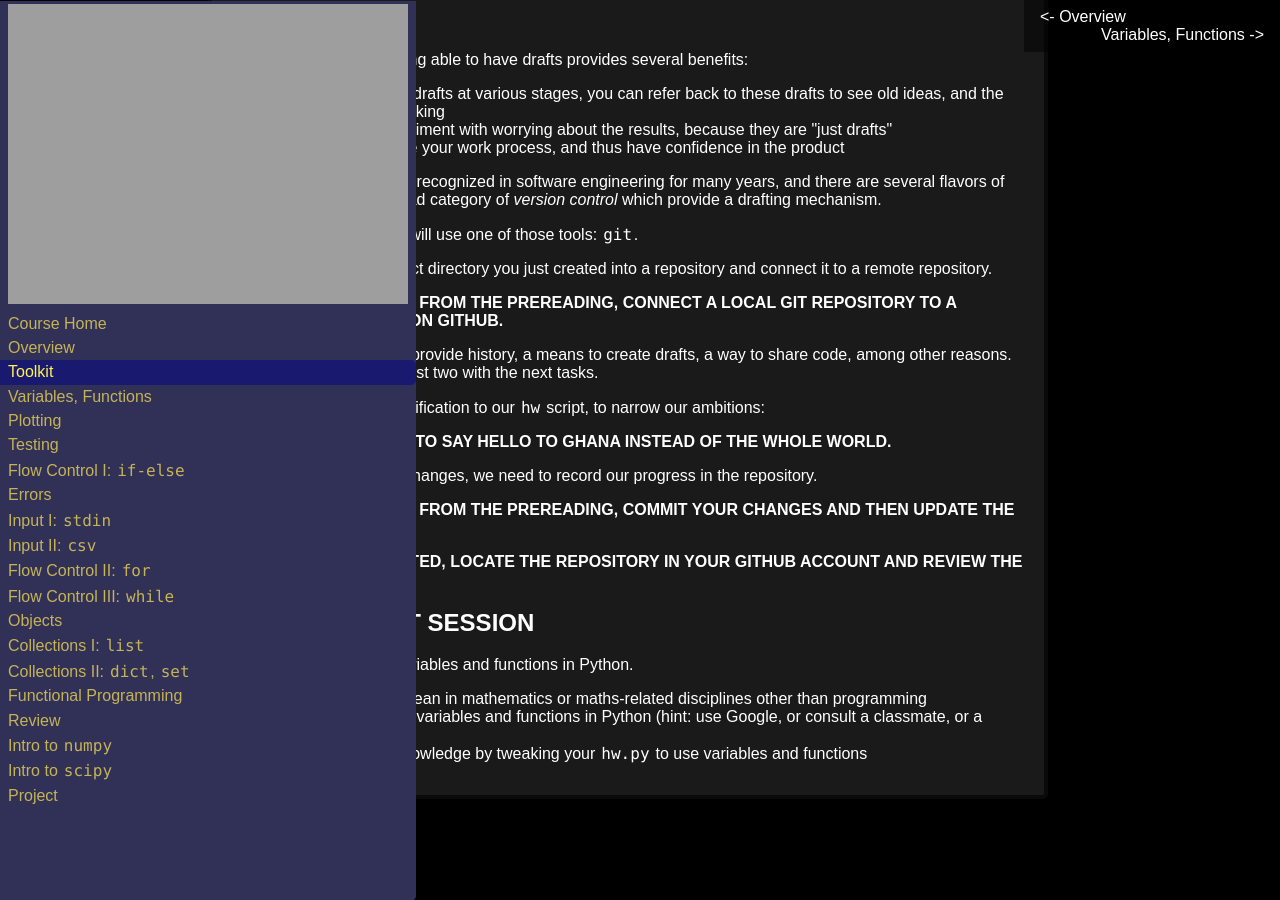
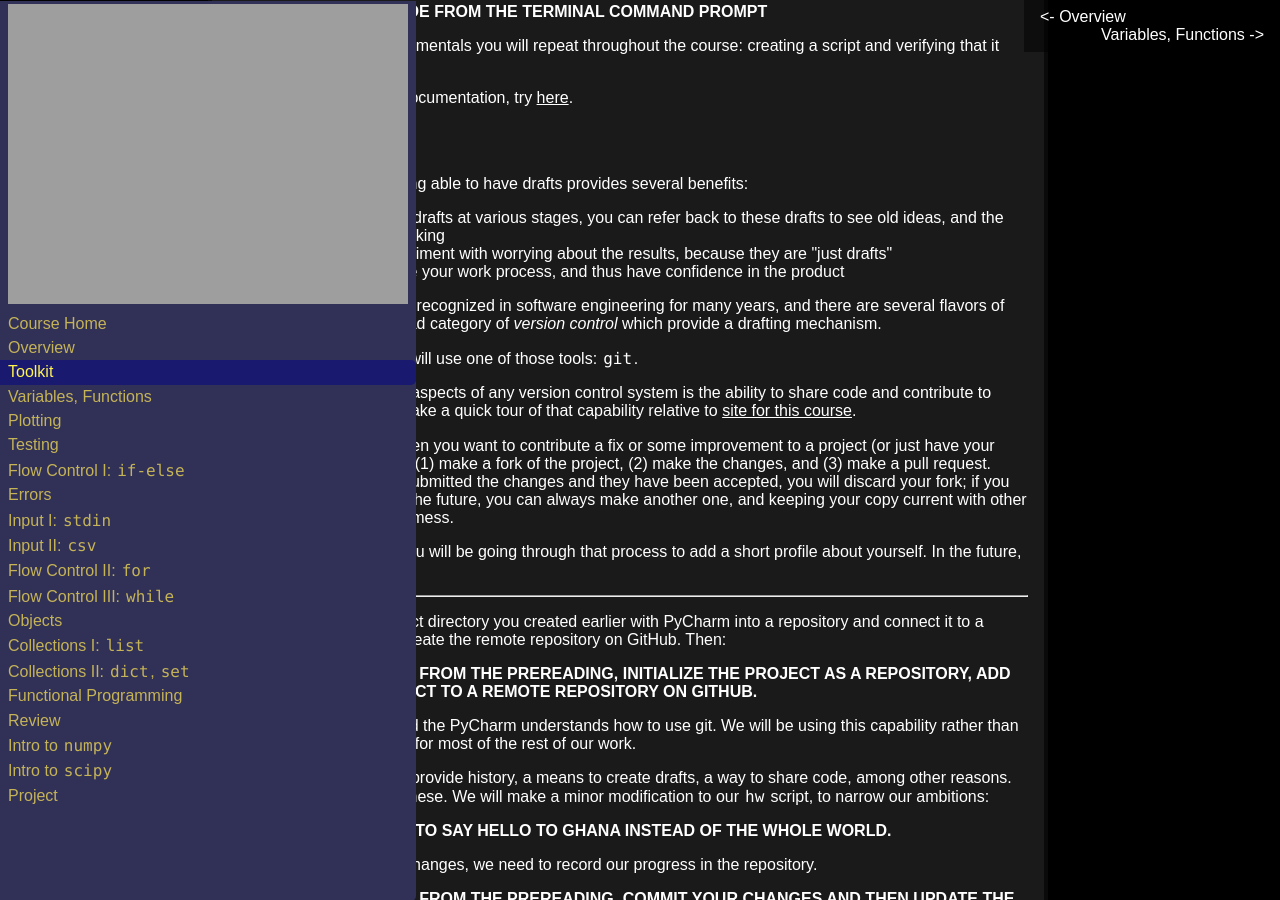
Before and after one commit to AIMS-Ghana/python-course, a Jekyll site: the page built from _days/01_toolkit.md, in a window 1280 px wide and 900 px high, scrolled down 2148 px. Built offline with Jekyll 4.4.1, drawn with Linux system fonts in a browser that asks for light colours; some of the changed text lies outside the part shown.

Commit message:
content updates for 2nd day of class

```diff
--- a/_days/01_toolkit.md
+++ b/_days/01_toolkit.md
@@ -37,8 +37,8 @@ The most important command for that purpose is `man`, short for *manual*.  For e
 computername:~ username$ man ls
 ~~~
 
-will tell you how the `ls` command works in gory detail.  Checkout the following
-commands about basic directory manipulation, and there will be a quiz:
+will tell you how the `ls` command works in gory detail.  Investigate the following
+commands about basic directory manipulation, and then there will be a quiz:
 
  - `ls`
  - `cd`
@@ -62,6 +62,13 @@ check these out with `man`, and then there will be a quiz:
  - `more`
  - `less`
  - `grep`
+ - `chmod`
+
+There are numerous other command line utilities, but these will probably be your
+most-heavily used basic commands.
+
+Two critical command line utilities for this course: `python3` and `pydoc3`.  We
+will learn more about those in a bit.
 
 ## Python Console / Interactive Shell / REPL
 
@@ -152,17 +159,36 @@ which provide a drafting mechanism.
 
 As part of the course, we will use one of those tools: `git`.
 
-We will now turn the project directory you just created into a repository
-and connect it to a remote repository.
+One of the most powerful aspects of any version control system is the ability to
+share code and contribute to existing projects.  We will take a quick tour of
+that capability relative to [site for this course](https://github.com/AIMS-Ghana/python-course).
 
-**RECALLING THE STEPS FROM THE PREREADING, CONNECT A LOCAL GIT REPOSITORY
-TO A REMOTE REPOSITORY ON GITHUB.**
+With `git` and GitHub, when you want to contribute a fix or some improvement to a project
+(or just have your own copy to explore), you (1) make a fork of the project,
+(2) make the changes, and (3) make a pull request.  Typically, after you have
+submitted the changes and they have been accepted, you will discard your fork;
+if you want to make changes in the future, you can always make another one, and
+keeping your copy current with other project changes can be a mess.
+
+For the course website, you will be going through that process to add a short
+profile about yourself.  In the future, we can also add pictures.
+
+* * *
+
+We will now turn the project directory you created earlier with PyCharm into a
+repository and connect it to a remote repository.  First, create the remote
+repository on GitHub.  Then:
+
+**RECALLING THE STEPS FROM THE PREREADING, INITIALIZE THE PROJECT AS A REPOSITORY,
+ADD THE FILES, AND CONNECT TO A REMOTE REPOSITORY ON GITHUB.**
+
+You may have also noticed the PyCharm understands how to use git.  We will be
+using this capability rather than the command line version for most of the rest
+of our work.
 
 We create a repository to provide history, a means to create drafts, a way to
-share code, among other reasons.  We will demonstrate the first two with the
-next tasks.
-
-We will make a minor modification to our `hw` script, to narrow our ambitions:
+share code, among other reasons.  Now we to advantage of these.  We will make a
+minor modification to our `hw` script, to narrow our ambitions:
 
 **CHANGE YOUR SCRIPT TO SAY HELLO TO GHANA INSTEAD OF THE WHOLE WORLD.**
 
```
Also changed, not shown: _days/02_varfun.md (+3 -3 lines), _days/03_plotting.md (+3 -0 lines), _days/04_testing.md (+1 -0 lines).
